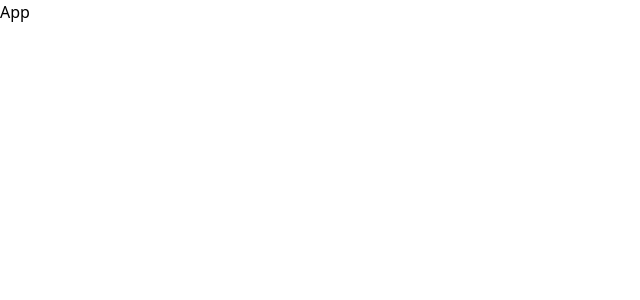
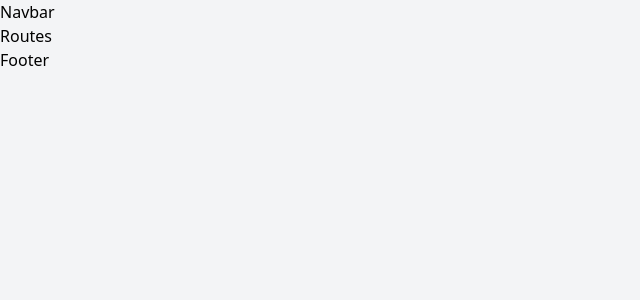
Before and after one commit to ukaran11/google-search-clone-react, a React (Create React App) app: page / in a window 1280 px wide. Shown: the top 300 px of the page, without its empty margins (0-640 px from the left). Built offline with nearby package versions, Linux system fonts and the light colour scheme.

Commit message:
Utsav | Added Navbar, Routes, Footer in App

```diff
--- a/src/App.js
+++ b/src/App.js
@@ -1,9 +1,17 @@
-import React from 'react'
+import React, { useState } from 'react'
+import { Navbar } from './components/Navbar';
+import { Footer } from './components/Footer';
+import { Routes } from './components/Routes';
+const App = () => {
+    const [darkTheme, setDarkTheme] = useState(false);
 
-const App = () => {
     return (
-        <div>
-            <h1>App</h1>
+        <div className={darkTheme ? 'dark': ''}>
+            <div className="bg-gray-100 dark:bg-gray-900 dark:text-gray-200 min-h-screen">
+                <Navbar />
+                <Routes />
+                <Footer />
+            </div>
         </div>
     )
 }
--- a/src/components/Footer.jsx
+++ b/src/components/Footer.jsx
@@ -1,11 +1,9 @@
 import React from 'react'
 
-const Footer = () => {
+export const Footer = () => {
     return (
         <div>
            <h1>Footer</h1>
         </div>
     )
 }
-
-export default Footer
```
Also changed, not shown: src/components/Navbar.jsx (line endings or trailing spaces), src/components/Routes.jsx (line endings or trailing spaces).
